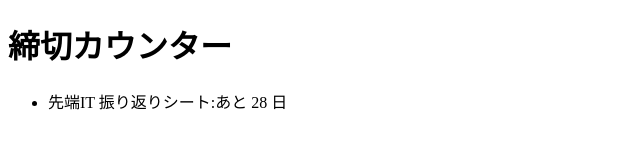
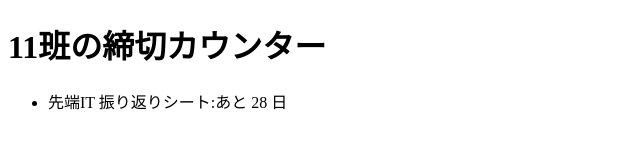
Before and after one commit to neec-sentan-it-2026/team11-deadline, a website: page public/index.html in a window 1280 px wide. Shown: the whole page, without its empty margins (0-640 px from the left). Drawn offline with Linux system fonts and the light colour scheme.

Commit message:
見出しを11班の締切カウンターに変更

```diff
--- a/public/index.html
+++ b/public/index.html
@@ -6,7 +6,7 @@
   <title>締切カウンター</title>
 </head>
 <body>
-  <h1>締切カウンター</h1>
+  <h1>11班の締切カウンター</h1>
   <ul id="list"></ul>
   <script type="module">
     import { daysUntil } from './deadline.js';
```
